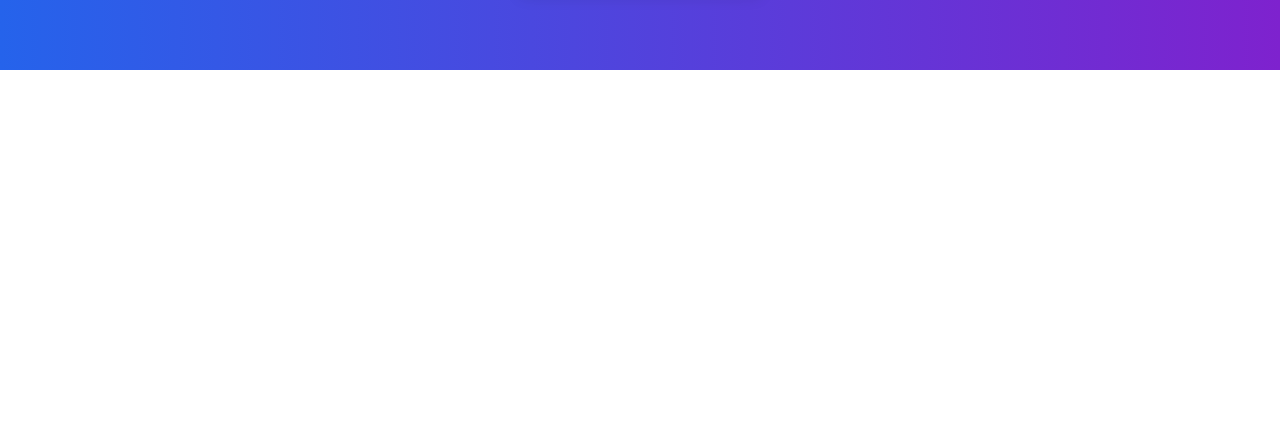
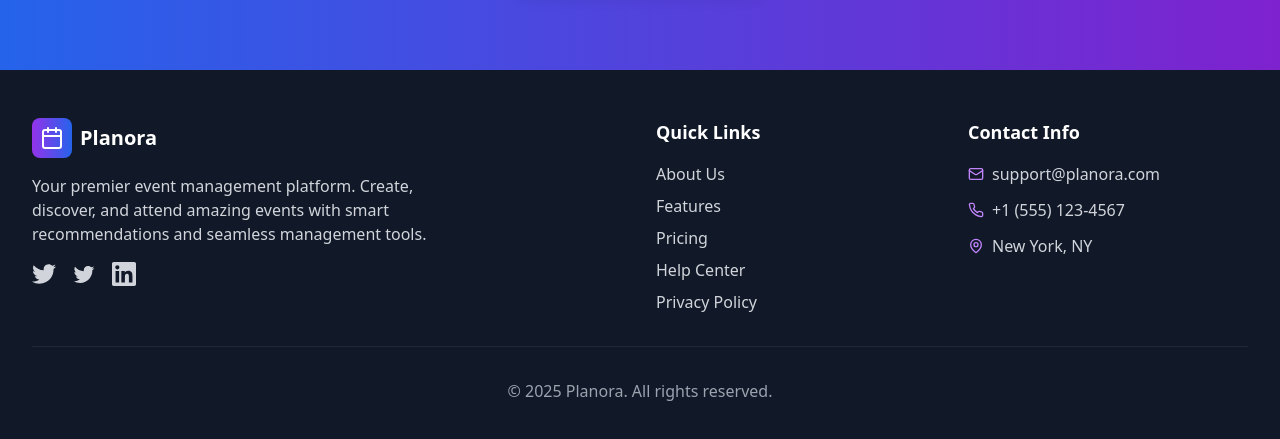
Before and after one commit to ThisaraAriyawansha/Planora, a React (Vite) app: page / in a window 1280 px wide. Shown: the part 2066-2505 px from the top of the page. Before the commit the page ends 2136 px from the top, so only its background shows below. Built offline with nearby package versions, Linux system fonts and the light colour scheme; no server answers.

Commit message:
add footer

```diff
--- a/src/App.tsx
+++ b/src/App.tsx
@@ -2,6 +2,7 @@ import React from 'react';
 import { BrowserRouter as Router, Routes, Route } from 'react-router-dom';
 import { AuthProvider } from './contexts/AuthContext';
 import Navbar from './components/Navbar';
+import Footer from './components/Footer';
 import Home from './pages/Home';
 import Events from './pages/Events';
 import EventDetail from './pages/EventDetail';
@@ -53,6 +54,7 @@ function App() {
               }
             />
           </Routes>
+          <Footer />
         </div>
       </Router>
     </AuthProvider>
--- /dev/null
+++ b/src/components/Footer.tsx
@@ -0,0 +1,77 @@
+import React from 'react';
+import { Calendar, Mail, Phone, MapPin } from 'lucide-react';
+
+export default function Footer() {
+  return (
+    <footer className="bg-gray-900 text-white">
+      <div className="max-w-7xl mx-auto px-4 sm:px-6 lg:px-8 py-12">
+        <div className="grid grid-cols-1 md:grid-cols-4 gap-8">
+          <div className="col-span-1 md:col-span-2">
+            <div className="flex items-center space-x-2 mb-4">
+              <div className="p-2 bg-gradient-to-r from-purple-600 to-blue-600 rounded-lg">
+                <Calendar className="h-6 w-6 text-white" />
+              </div>
+              <span className="text-xl font-bold">Planora</span>
+            </div>
+            <p className="text-gray-300 mb-4 max-w-md">
+              Your premier event management platform. Create, discover, and attend amazing events
+              with smart recommendations and seamless management tools.
+            </p>
+            <div className="flex space-x-4">
+              <a href="#" className="text-gray-300 hover:text-white transition-colors">
+                <svg className="h-6 w-6" fill="currentColor" viewBox="0 0 24 24">
+                  <path d="M24 4.557c-.883.392-1.832.656-2.828.775 1.017-.609 1.798-1.574 2.165-2.724-.951.564-2.005.974-3.127 1.195-.897-.957-2.178-1.555-3.594-1.555-3.179 0-5.515 2.966-4.797 6.045-4.091-.205-7.719-2.165-10.148-5.144-1.29 2.213-.669 5.108 1.523 6.574-.806-.026-1.566-.247-2.229-.616-.054 2.281 1.581 4.415 3.949 4.89-.693.188-1.452.232-2.224.084.626 1.956 2.444 3.379 4.6 3.419-2.07 1.623-4.678 2.348-7.29 2.04 2.179 1.397 4.768 2.212 7.548 2.212 9.142 0 14.307-7.721 13.995-14.646.962-.695 1.797-1.562 2.457-2.549z"/>
+                </svg>
+              </a>
+              <a href="#" className="text-gray-300 hover:text-white transition-colors">
+                <svg className="h-6 w-6" fill="currentColor" viewBox="0 0 24 24">
+                  <path d="M22.46 6c-.77.35-1.6.58-2.46.69.88-.53 1.56-1.37 1.88-2.38-.83.5-1.75.85-2.72 1.05C18.37 4.5 17.26 4 16 4c-2.35 0-4.27 1.92-4.27 4.29 0 .34.04.67.11.98C8.28 9.09 5.11 7.38 3 4.79c-.37.63-.58 1.37-.58 2.15 0 1.49.75 2.81 1.91 3.56-.71 0-1.37-.2-1.95-.5v.03c0 2.08 1.48 3.82 3.44 4.21a4.22 4.22 0 0 1-1.93.07 4.28 4.28 0 0 0 4 2.98 8.521 8.521 0 0 1-5.33 1.84c-.34 0-.68-.02-1.02-.06C3.44 20.29 5.7 21 8.12 21 16 21 20.33 14.46 20.33 8.79c0-.19 0-.37-.01-.56.84-.6 1.56-1.36 2.14-2.23z"/>
+                </svg>
+              </a>
+              <a href="#" className="text-gray-300 hover:text-white transition-colors">
+                <svg className="h-6 w-6" fill="currentColor" viewBox="0 0 24 24">
+                  <path d="M20.447 20.452h-3.554v-5.569c0-1.328-.027-3.037-1.852-3.037-1.853 0-2.136 1.445-2.136 2.939v5.667H9.351V9h3.414v1.561h.046c.477-.9 1.637-1.85 3.37-1.85 3.601 0 4.267 2.37 4.267 5.455v6.286zM5.337 7.433c-1.144 0-2.063-.926-2.063-2.065 0-1.138.92-2.063 2.063-2.063 1.14 0 2.064.925 2.064 2.063 0 1.139-.925 2.065-2.064 2.065zm1.782 13.019H3.555V9h3.564v11.452zM22.225 0H1.771C.792 0 0 .774 0 1.729v20.542C0 23.227.792 24 1.771 24h20.451C23.2 24 24 23.227 24 22.271V1.729C24 .774 23.2 0 22.222 0h.003z"/>
+                </svg>
+              </a>
+            </div>
+          </div>
+
+          <div>
+            <h3 className="text-lg font-semibold mb-4">Quick Links</h3>
+            <ul className="space-y-2">
+              <li><a href="#" className="text-gray-300 hover:text-white transition-colors">About Us</a></li>
+              <li><a href="#" className="text-gray-300 hover:text-white transition-colors">Features</a></li>
+              <li><a href="#" className="text-gray-300 hover:text-white transition-colors">Pricing</a></li>
+              <li><a href="#" className="text-gray-300 hover:text-white transition-colors">Help Center</a></li>
+              <li><a href="#" className="text-gray-300 hover:text-white transition-colors">Privacy Policy</a></li>
+            </ul>
+          </div>
+
+          <div>
+            <h3 className="text-lg font-semibold mb-4">Contact Info</h3>
+            <div className="space-y-3">
+              <div className="flex items-center space-x-2">
+                <Mail className="h-4 w-4 text-purple-400" />
+                <span className="text-gray-300">support@planora.com</span>
+              </div>
+              <div className="flex items-center space-x-2">
+                <Phone className="h-4 w-4 text-purple-400" />
+                <span className="text-gray-300">+1 (555) 123-4567</span>
+              </div>
+              <div className="flex items-center space-x-2">
+                <MapPin className="h-4 w-4 text-purple-400" />
+                <span className="text-gray-300">New York, NY</span>
+              </div>
+            </div>
+          </div>
+        </div>
+
+        <div className="border-t border-gray-800 mt-8 pt-8 text-center">
+          <p className="text-gray-400">
+            © {new Date().getFullYear()} Planora. All rights reserved.
+          </p>
+        </div>
+      </div>
+    </footer>
+  );
+}
```
